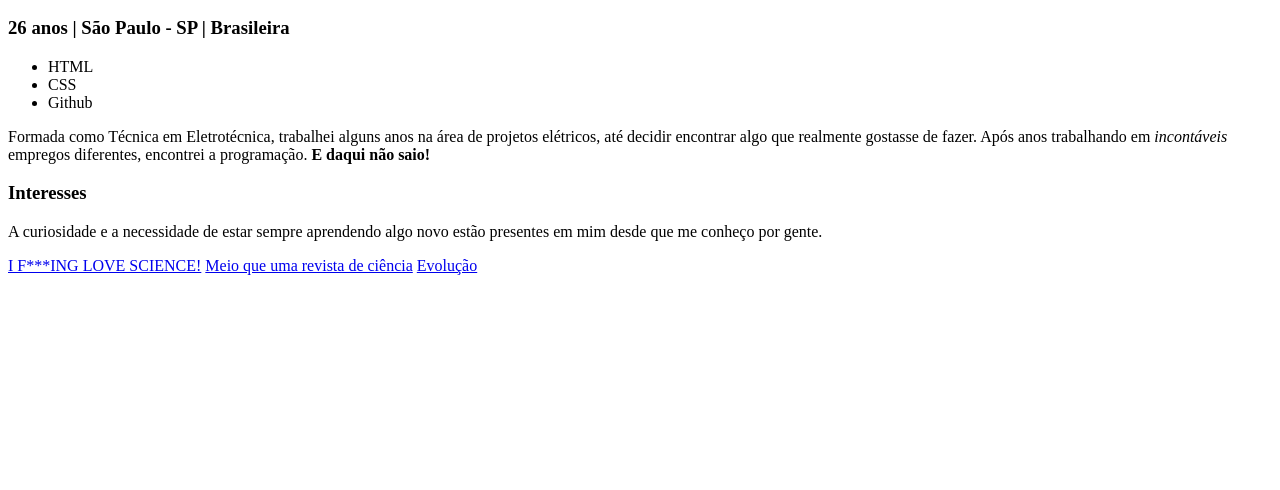
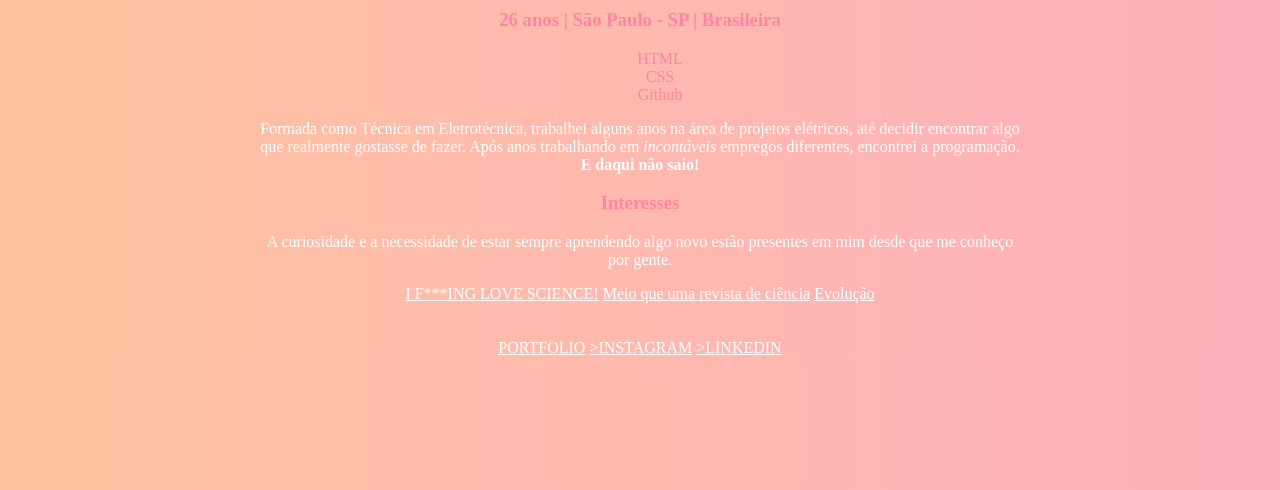
Before and after one commit to nightmartins/nightmartins.github.io, a plain HTML site: page index.html in a window 1280 px wide. Shown: the part 310-800 px from the top of the page. Drawn offline with Linux system fonts and the light colour scheme.

Commit message:
alteracoes curriculo

```diff
--- a/index.html
+++ b/index.html
@@ -4,6 +4,55 @@
   <head>
     <meta charset="UTF-8">
     <title>HTML</title>
+    <style>
+
+      body {
+        bbackground: #FFAFBD;  /* fallback for old browsers */
+background: -webkit-linear-gradient(to right, #ffc3a0, #FFAFBD);  /* Chrome 10-25, Safari 5.1-6 */
+background: linear-gradient(to right, #ffc3a0, #FFAFBD); /* W3C, IE 10+/ Edge, Firefox 16+, Chrome 26+, Opera 12+, Safari 7+ */
+      text-align: center;
+      width: 60%;
+      margin:auto
+      }
+
+      h1 {
+        color: #ff477e;
+        text-align: center;
+      }
+
+      h2 {
+        color: #ff5c8a;
+        text-align: center;
+      }
+
+      h3 {
+        color: #ff85a1;
+        text-align: center;
+
+      }
+
+      ul {
+        color: #ff85a1;
+        list-style-type:none
+      }
+
+      p {
+        color : white; ff99ac
+        text-align: center;
+      }
+
+      a {
+        color: white; ff85a1
+        text-align: center;
+      }
+
+      div {
+
+
+
+      }
+
+    </style>
   </head>
 
   <body>
@@ -11,17 +60,23 @@
     <h1>Natalia Martins</h1>
     <h2>Estudante de Desenvolvimento Web</h2>
     <h3>26 anos | São Paulo - SP | Brasileira</h3>
+    <div>
     <ul>
       <li>HTML</li>
       <li>CSS</li>
       <li>Github</li>
     </ul>
-    <p>Formada como Técnica em Eletrotécnica, trabalhei alguns anos na área de projetos elétricos, até decidir encontrar algo que realmente gostasse de fazer. Após anos trabalhando em <em>incontáveis</em> empregos diferentes, encontrei a programação. <strong>E daqui não saio!</strong></p>
-    <h3>Interesses</h3>
+    <p>Formada como Técnica em Eletrotécnica, trabalhei alguns anos na área de projetos elétricos, até decidir encontrar algo que realmente gostasse de fazer. Após anos trabalhando em <em>incontáveis</em> empregos diferentes, encontrei a programação. <strong>E daqui não saio!</strong></p></div>
+
+    <div><h3>Interesses</h3>
     <p>A curiosidade e a necessidade de estar sempre aprendendo algo novo estão presentes em mim desde que me conheço por gente. </p>
 
     <a href="http://https://https://www.iflscience.com/" target="_blank">I F***ING LOVE SCIENCE!</a>
     <a href="https://nautil.us/" target="_blank">Meio que uma revista de ciência</a>
-    <a href="https://blogs.scientificamerican.com/laelaps/" target="_blank">Evolução</a>
+    <a href="https://blogs.scientificamerican.com/laelaps/" target="_blank">Evolução</a></div>
+    <br><br>
+    <div><a href= >PORTFOLIO</a>
+    <a href="https://instagram.com/nightmartins" target="_blank"> >INSTAGRAM</a>
+    <a href="https://www.linkedin.com/in/nightmartins/" target="_blank"> >LINKEDIN</a></div>
   </body>
 </html>
```
